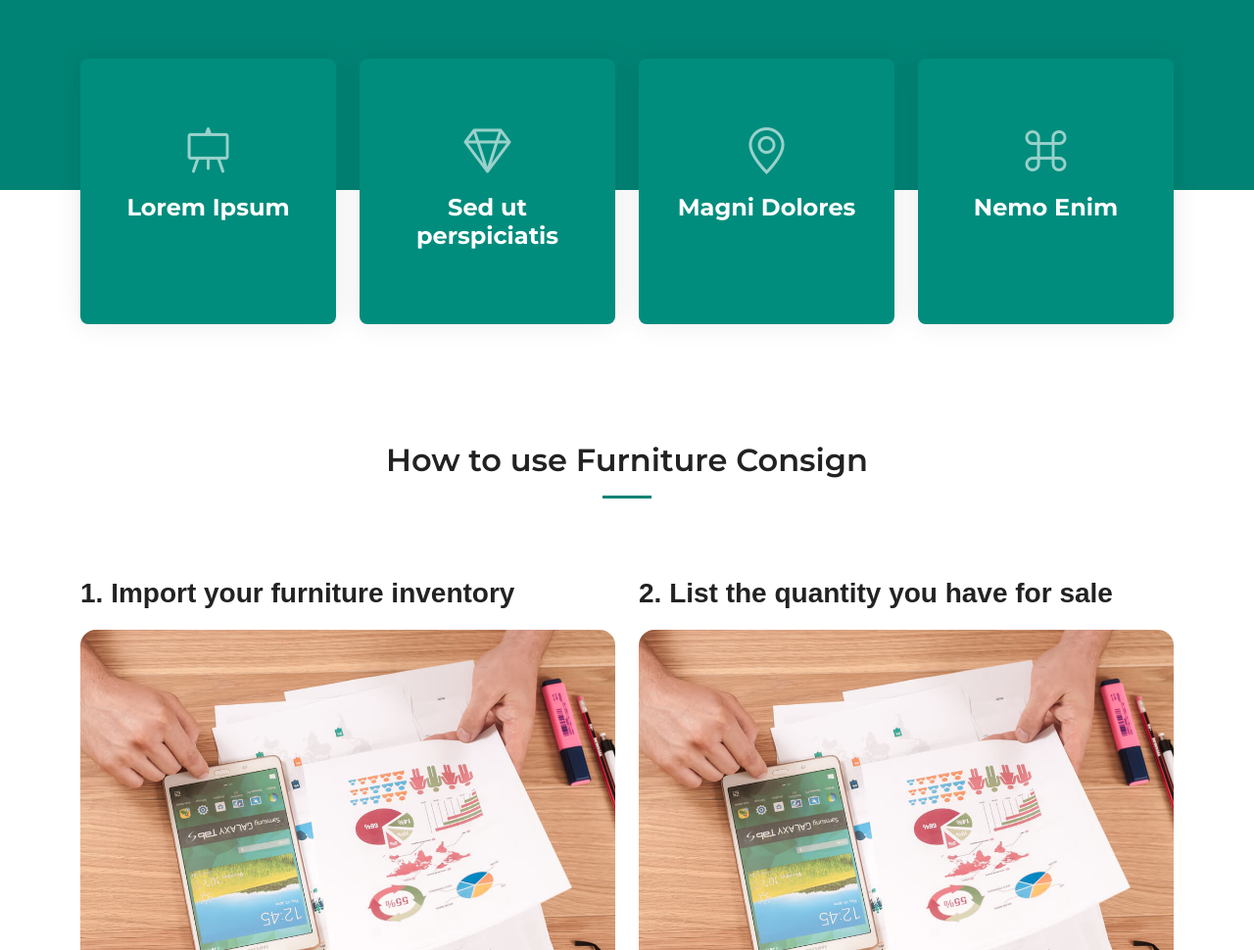
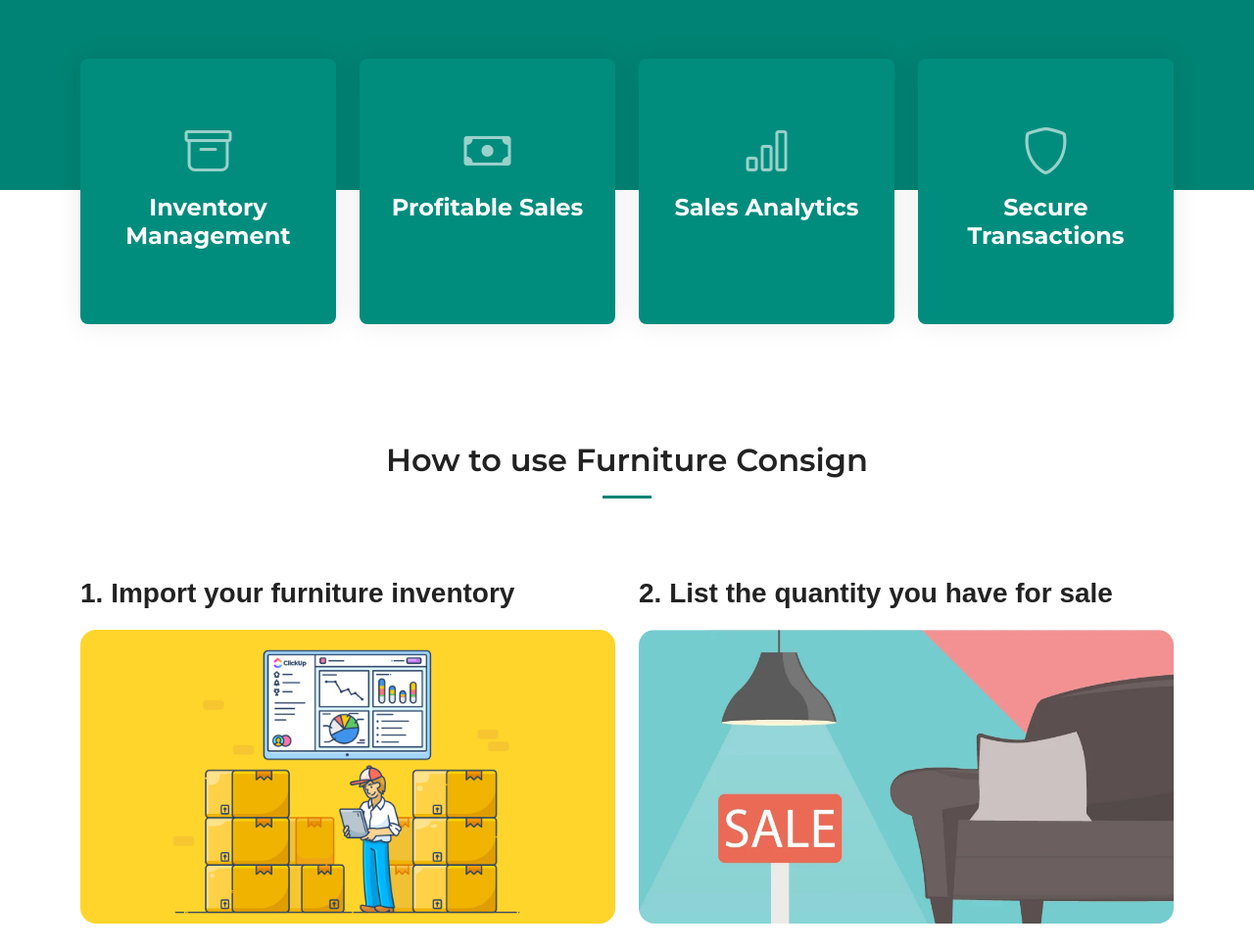
Before and after one commit to harrisonlhl123/furniture-consign, a plain HTML site: page index.html in a window 1280 px wide. Shown: the part 840-1810 px from the top of the page at 98% size. Drawn offline with nearby package versions, Linux system fonts and the light colour scheme.

Commit message:
added relevant images to steps

```diff
--- a/assets/css/main.css
+++ b/assets/css/main.css
@@ -734,6 +734,20 @@ section {
   }
 }
 
+/* Add the following CSS rules to set a consistent width and height for images */
+.about img {
+  width: 100%; /* Set width to 100% */
+  height: 300px; /* Set a fixed height for consistency; adjust as needed */
+  object-fit: cover; /* Maintain aspect ratio and cover the container */
+}
+
+/* Optional: Add media query for responsiveness */
+@media (max-width: 768px) {
+  .about img {
+    height: 200px; /* Adjust height for smaller screens */
+  }
+}
+
 /*--------------------------------------------------------------
 # Clients Section
 --------------------------------------------------------------*/
--- a/index.html
+++ b/index.html
@@ -91,31 +91,31 @@
 
           <div class="col-xl-3 col-md-6" data-aos="fade-up" data-aos-delay="100">
             <div class="icon-box">
-              <div class="icon"><i class="bi bi-easel"></i></div>
-              <h4 class="title"><a href="" class="stretched-link">Lorem Ipsum</a></h4>
+              <div class="icon"><i class="bi bi-archive"></i></div>
+              <h4 class="title"><a href="" class="stretched-link">Inventory Management</a></h4>
             </div>
-          </div><!--End Icon Box -->
+          </div><!-- End Icon Box -->
 
           <div class="col-xl-3 col-md-6" data-aos="fade-up" data-aos-delay="200">
             <div class="icon-box">
-              <div class="icon"><i class="bi bi-gem"></i></div>
-              <h4 class="title"><a href="" class="stretched-link">Sed ut perspiciatis</a></h4>
+              <div class="icon"><i class="bi bi-cash"></i></div>
+              <h4 class="title"><a href="" class="stretched-link">Profitable Sales</a></h4>
             </div>
-          </div><!--End Icon Box -->
+          </div><!-- End Icon Box -->
 
           <div class="col-xl-3 col-md-6" data-aos="fade-up" data-aos-delay="300">
             <div class="icon-box">
-              <div class="icon"><i class="bi bi-geo-alt"></i></div>
-              <h4 class="title"><a href="" class="stretched-link">Magni Dolores</a></h4>
+              <div class="icon"><i class="bi bi-bar-chart"></i></div>
+              <h4 class="title"><a href="" class="stretched-link">Sales Analytics</a></h4>
             </div>
-          </div><!--End Icon Box -->
+          </div><!-- End Icon Box -->
 
           <div class="col-xl-3 col-md-6" data-aos="fade-up" data-aos-delay="500">
             <div class="icon-box">
-              <div class="icon"><i class="bi bi-command"></i></div>
-              <h4 class="title"><a href="" class="stretched-link">Nemo Enim</a></h4>
+              <div class="icon"><i class="bi bi-shield"></i></div>
+              <h4 class="title"><a href="" class="stretched-link">Secure Transactions</a></h4>
             </div>
-          </div><!--End Icon Box -->
+          </div><!-- End Icon Box -->
 
         </div>
       </div>
@@ -139,12 +139,12 @@
         <div class="row gy-4">
           <div class="col-lg-6">
             <h3>1. Import your furniture inventory</h3>
-            <img src="assets/img/about.jpg" class="img-fluid rounded-4 mb-4" alt="">
+            <img src="assets/img/import-inventory.png" class="img-fluid rounded-4 mb-4" alt="">
             <!-- <p>Import all your inventory so that it can be accessed.</p> -->
           </div>
           <div class="col-lg-6">
             <h3>2. List the quantity you have for sale</h3>
-            <img src="assets/img/about.jpg" class="img-fluid rounded-4 mb-4" alt="">
+            <img src="assets/img/listing-for-sale.webp" class="img-fluid rounded-4 mb-4" alt="">
             <!-- <div class="content ps-0 ps-lg-5">
               <p class="fst-italic">
                 Lorem ipsum dolor sit amet, consectetur adipiscing elit, sed do eiusmod tempor incididunt ut labore et dolore
@@ -168,12 +168,12 @@
           </div>
           <div class="col-lg-6">
             <h3>3. Track your progress.</h3>
-            <img src="assets/img/about.jpg" class="img-fluid rounded-4 mb-4" alt="">
+            <img src="assets/img/progress.jpeg" class="img-fluid rounded-4 mb-4" alt="">
             <!-- <p>Import all your inventory so that it can be accessed.</p> -->
           </div>
           <div class="col-lg-6">
             <h3>4. Optimize and grow.</h3>
-            <img src="assets/img/about.jpg" class="img-fluid rounded-4 mb-4" alt="">
+            <img src="assets/img/optimize-and-grow.jpeg" class="img-fluid rounded-4 mb-4" alt="">
             <!-- <p>Import all your inventory so that it can be accessed.</p> -->
           </div>
         </div>
```
Also changed, not shown: assets/img/import-inventory.png (added), assets/img/listing-for-sale.webp (added), assets/img/optimize-and-grow.jpeg (added), assets/img/progress.jpeg (added).
